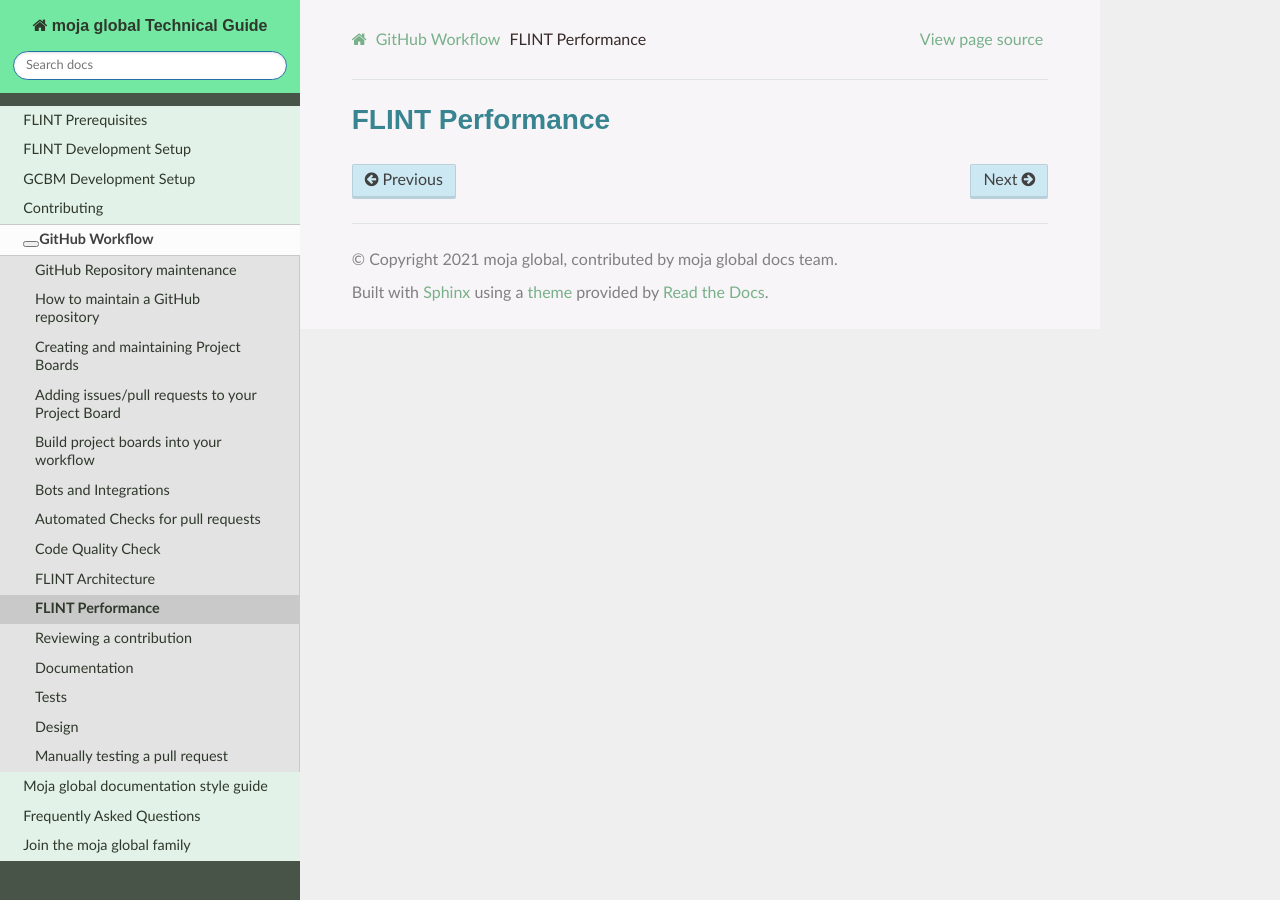
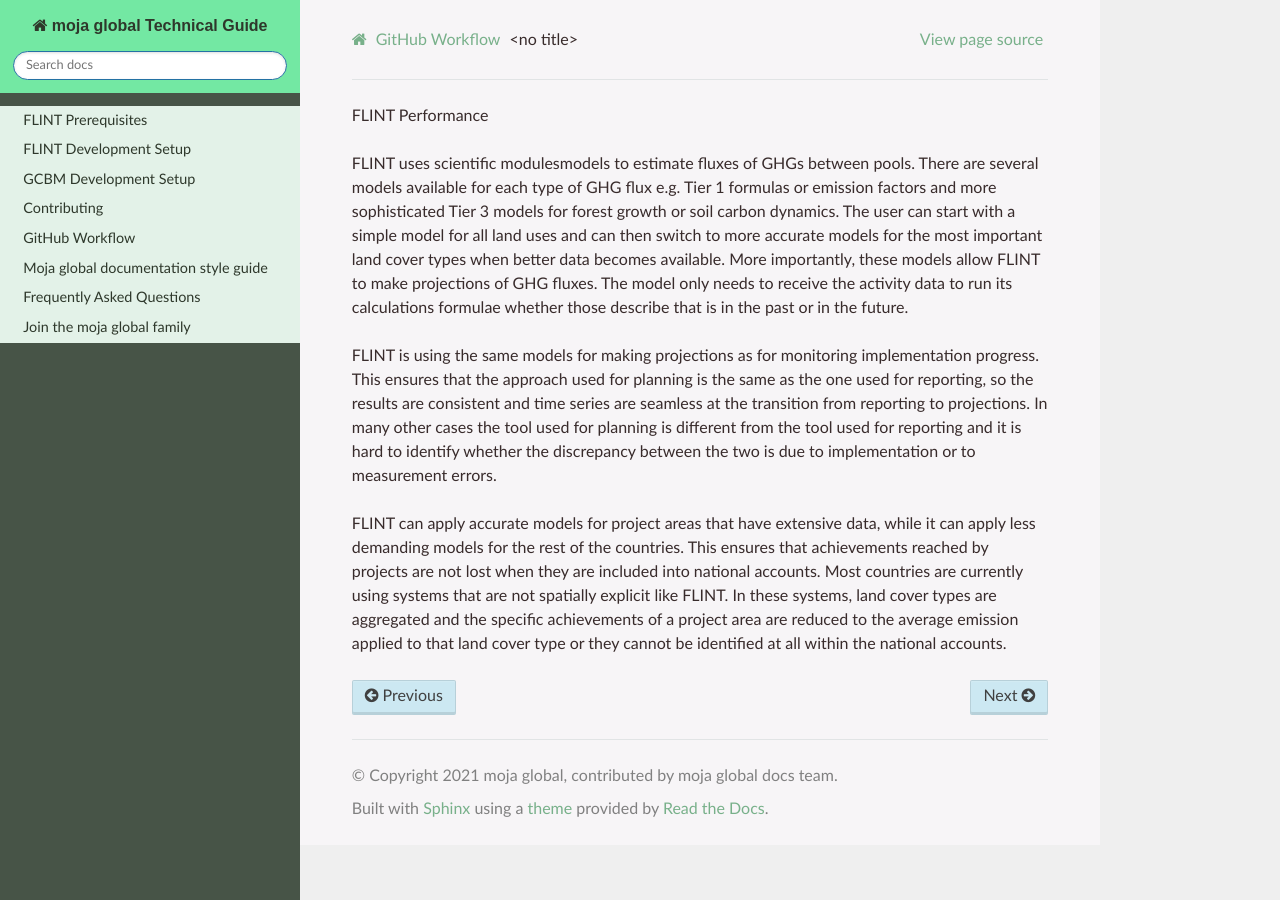
Before and after one commit to moja-global/moja_global_docs, a Sphinx documentation site: the page built from docs/DeveloperWorkflow/flint_performance.rst, in a window 1280 px wide. Built offline with Sphinx 7.4.7 and the Read the Docs theme 2.0.0, drawn with Linux system fonts in a browser that asks for light colours.

Commit message:
docon FLINT Performance
Signed-off-by: SanjaySinghRajpoot <iamsanjayrajpoot@gmail.com>

```diff
--- a/docs/DeveloperWorkflow/flint_performance.rst
+++ b/docs/DeveloperWorkflow/flint_performance.rst
@@ -1,4 +1,29 @@
 .. _DeveloperWorkflow:
 
 FLINT Performance
-#################
+
+FLINT uses scientific modulesmodels to estimate fluxes of GHGs between pools.
+There are several models available for each type of GHG flux e.g. Tier 1
+formulas or emission factors and more sophisticated Tier 3 models for forest
+growth or soil carbon dynamics. The user can start with a simple model
+for all land uses and can then switch to more accurate models for the most
+important land cover types when better data becomes available. More importantly,
+these models allow FLINT to make projections of GHG fluxes. The model only needs
+to receive the activity data to run its calculations formulae whether those
+describe that is in the past or in the future.
+
+FLINT is using the same models for making projections as for monitoring
+implementation progress. This ensures that the approach used for planning
+is the same as the one used for reporting, so the results are consistent and
+time series are seamless at the transition from reporting to projections.
+In many other cases the tool used for planning is different from the tool used
+for reporting and it is hard to identify whether the discrepancy between the
+two is due to implementation or to measurement errors.
+
+FLINT can apply accurate models for project areas that have extensive data, while
+it can apply less demanding models for the rest of the countries. This ensures
+that achievements reached by projects are not lost when they are included into national
+accounts. Most countries are currently using systems that are not spatially explicit
+like FLINT. In these systems, land cover types are aggregated and the specific achievements
+of a project area are reduced to the average emission applied to that land cover type or
+they cannot be identified at all within the national accounts.
```
